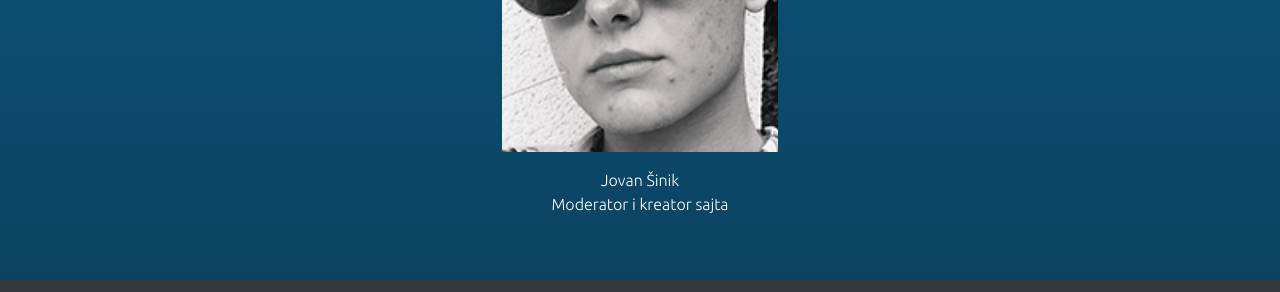
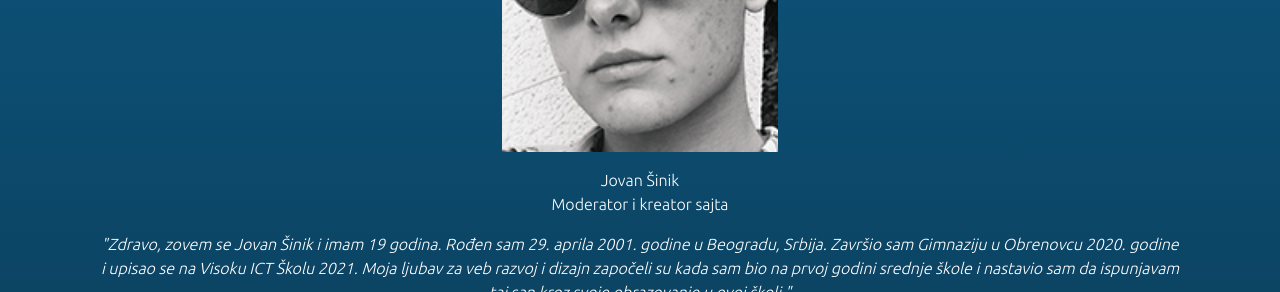
Before and after one commit to Jovan-cmd/leagueoflegendsboosting, a plain HTML site: page pages/oNama.html in a window 1280 px wide. Shown: the part 1463-1755 px from the top of the page. Drawn offline with nearby package versions, Linux system fonts and the light colour scheme.

Commit message:
update o nama

```diff
--- a/pages/oNama.html
+++ b/pages/oNama.html
@@ -143,6 +143,7 @@
                     <div class="opis">
                       <p class="mt-3 mb-0">Jovan Šinik</p>
                       <p>Moderator i kreator sajta</p>
+                      <em>"Zdravo, zovem se Jovan Šinik i imam 19 godina. Rođen sam 29. aprila 2001. godine u Beogradu, Srbija. Završio sam Gimnaziju u Obrenovcu 2020. godine i upisao se na Visoku ICT Školu 2021. Moja ljubav za veb razvoj i dizajn započeli su kada sam bio na prvoj godini srednje škole i nastavio sam da ispunjavam taj san kroz svoje obrazovanje u ovoj školi."</em>
                     </div>
                   </div>
                 </a>
```
